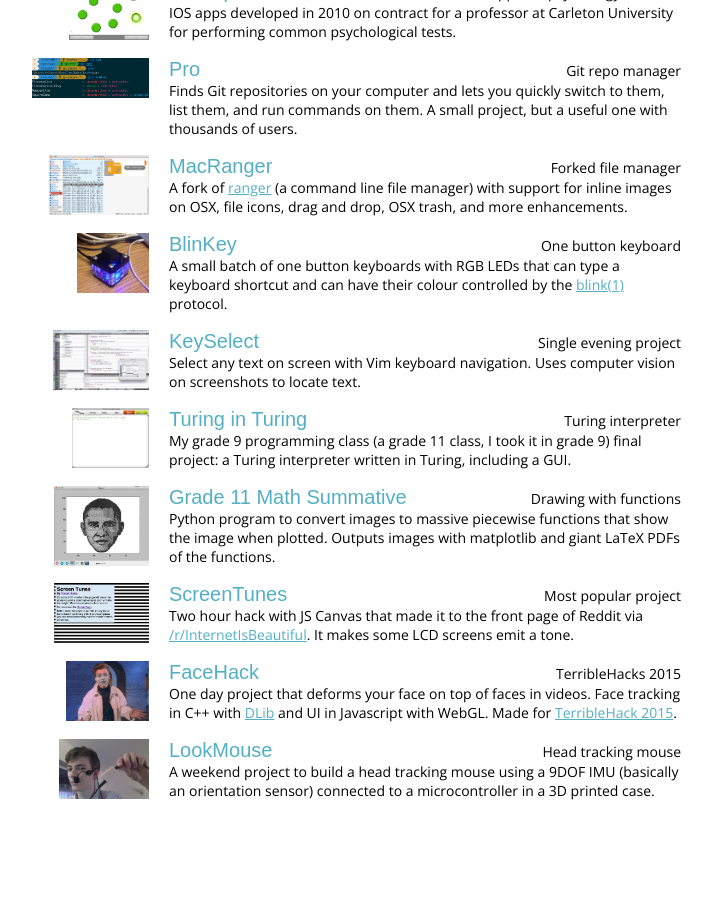
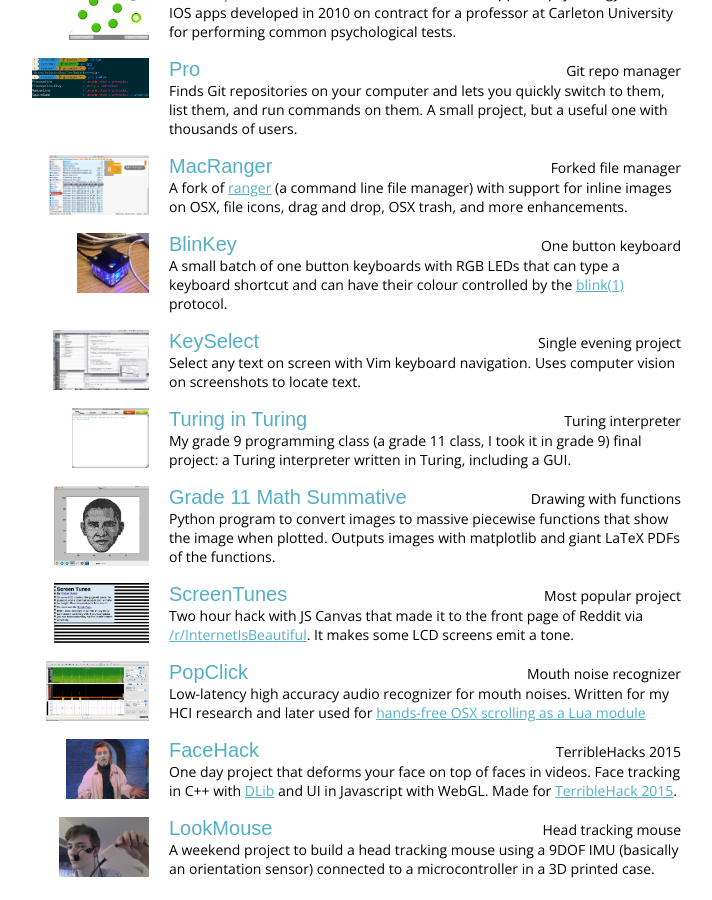
Before and after one commit to trishume/resume, a Jekyll site: the page built from index.html, in a window 1280 px wide and 900 px high, scrolled down 2137 px. Shown: the whole window, without its empty margins (71-783 px from the left). Built offline with Jekyll 4.4.1, drawn with Linux system fonts in a browser that asks for light colours; nearby versions of some CDN libraries; some web fonts are replaced; before the commit the page ends 2959 px from its top, so only the background shows below that.

Commit message:
Add Popclick

```diff
--- a/_data/resume.yml
+++ b/_data/resume.yml
@@ -219,6 +219,13 @@ Projects:
     image-height: 60
     desc: |
       Two hour hack with JS Canvas that made it to the front page of Reddit via [/r/InternetIsBeautiful](https://www.reddit.com/r/InternetIsBeautiful/). It makes some LCD screens emit a tone.
+  - name: PopClick
+    link: https://github.com/trishume/PopClick
+    title: Mouth noise recognizer
+    image: popclick.png
+    image-height: 60
+    desc: |
+      Low-latency high accuracy audio recognizer for mouth noises. Written for my HCI research and later used for [hands-free OSX scrolling as a Lua module](https://github.com/trishume/thume.popclick)
   - name: FaceHack
     link: https://github.com/trishume/faceHack
     title: TerribleHacks 2015
```
Also changed, not shown: _data/sidebar.yml (+0 -9 lines), images/fullsize/popclick.png (added), images/fullsize/syntect.png.
